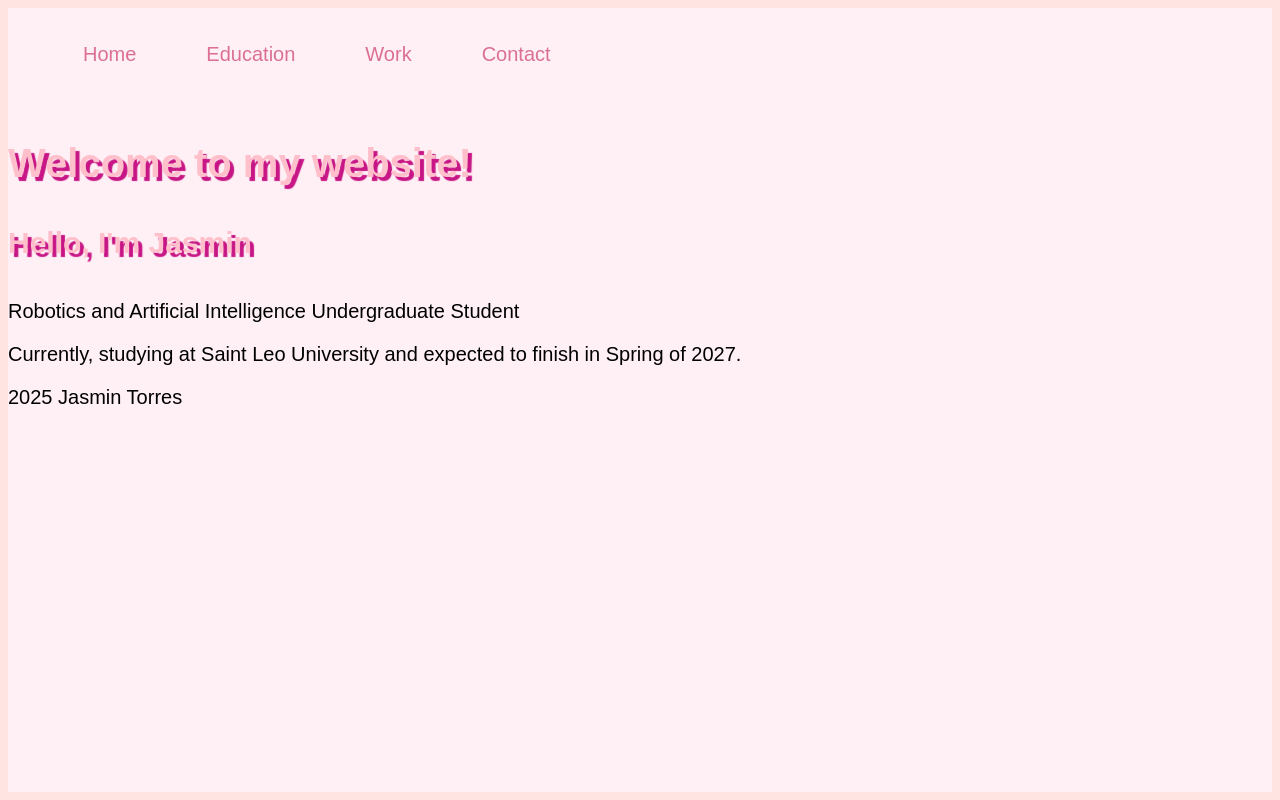
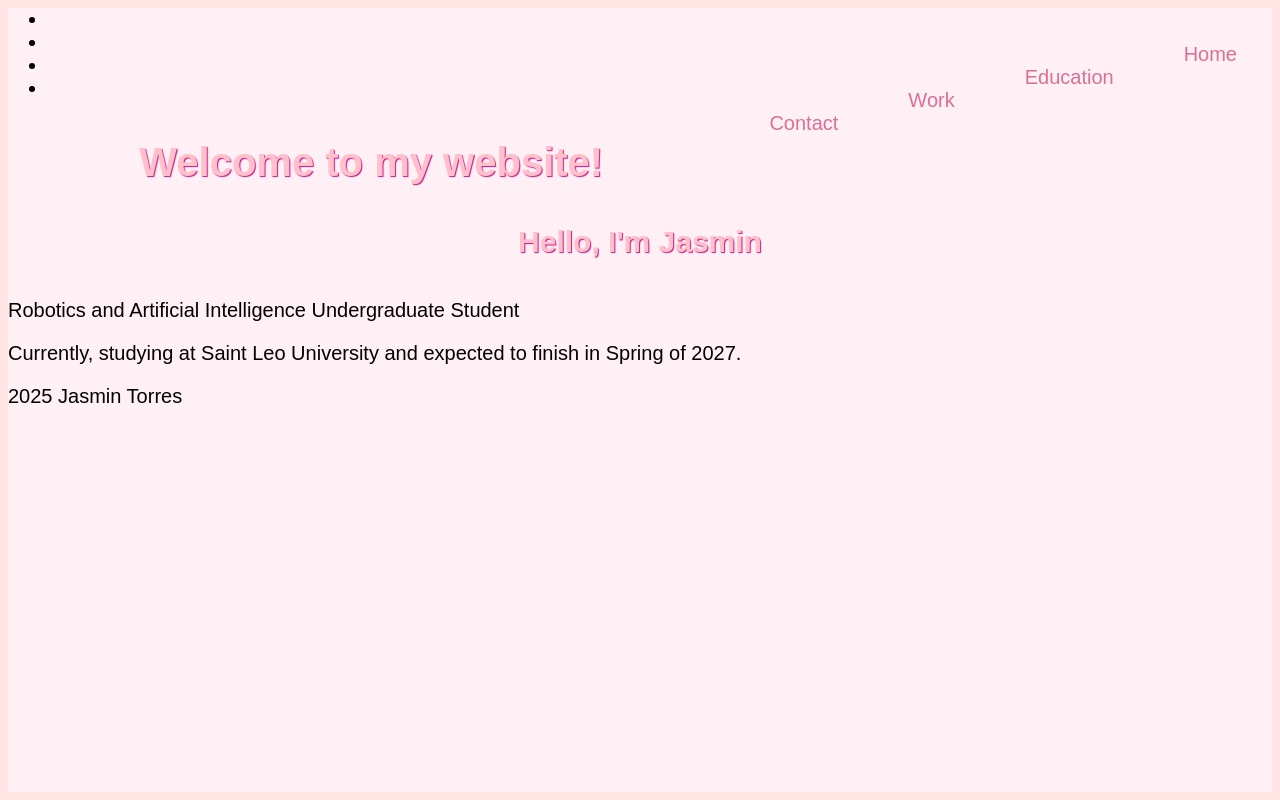
Before and after one commit to jas5torres/portfolioJasmin, a plain HTML site: page index.html in a window 1280 px wide. Drawn offline with Linux system fonts and the light colour scheme.

Commit message:
Update style.css

```diff
--- a/style.css
+++ b/style.css
@@ -11,10 +11,8 @@ h1{
     margin: 0;
     padding: 20px 0;
     color: pink;
-    text-shadow: 4px 4px 1px #C71585;
-}
-nav li{
-    display: table-cell;
+    text-shadow: 1px 1px 1px #C71585;
+    text-align: center;
 }
 
 li a{
@@ -23,12 +21,21 @@ li a{
 	text-align: center;
 	padding: 35px 35px;
 	text-decoration: none;
-
+	position: relative;
+	float: right;
+	border-top: 2px;
+	border-bottom: 2px;
+	border-right: 2px;
+	border-left: 2px;
 
 li a:hover{
 	background-color: #E6EGFA;
+	display: block;
+	position: abosolute;
 }
 ul{
+	font-family: Arial, Verdana;
+	font-size: 18px;
 	list-style-type: none;
 	margin: 0;
 	padding: 0;
```
